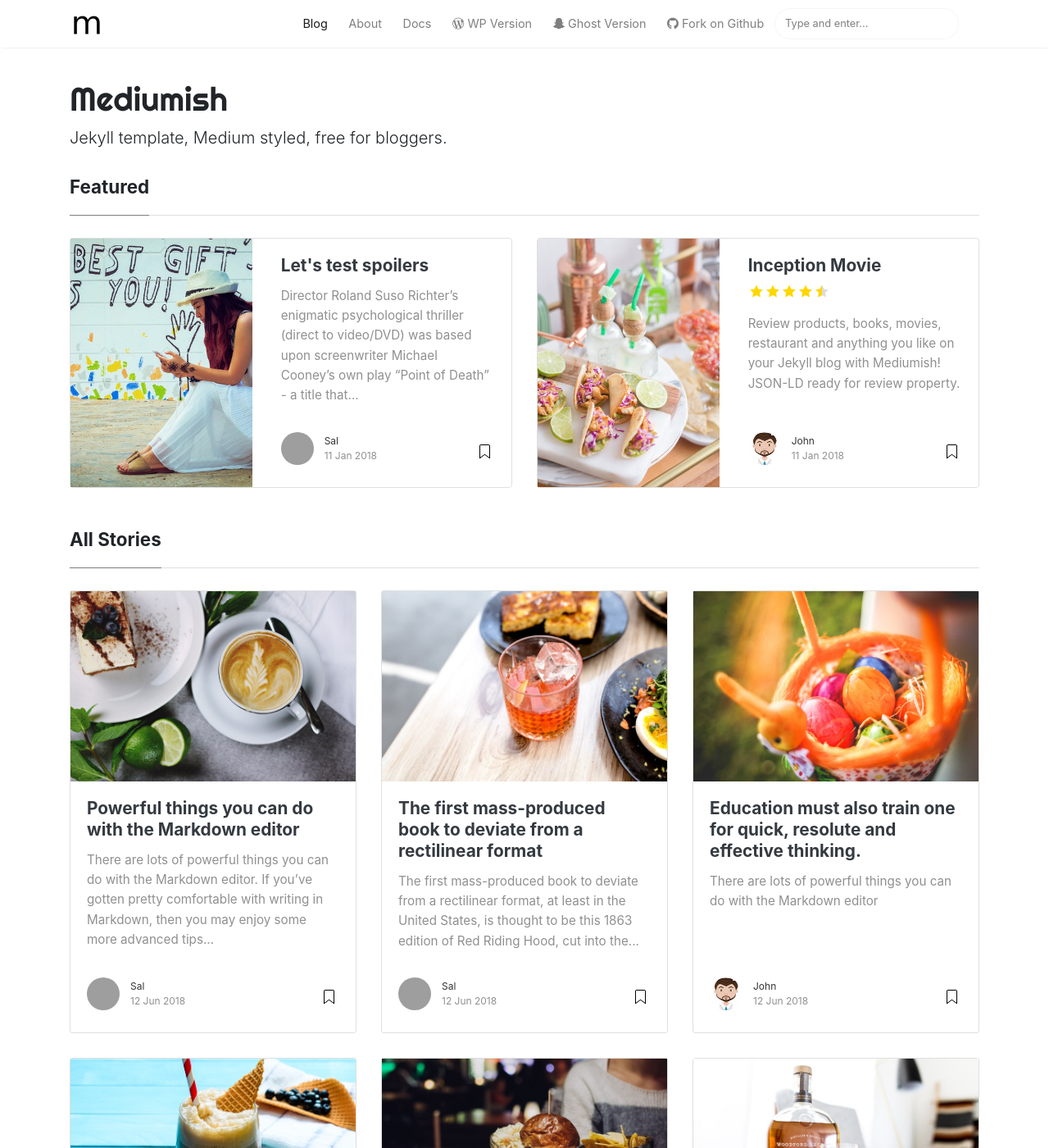
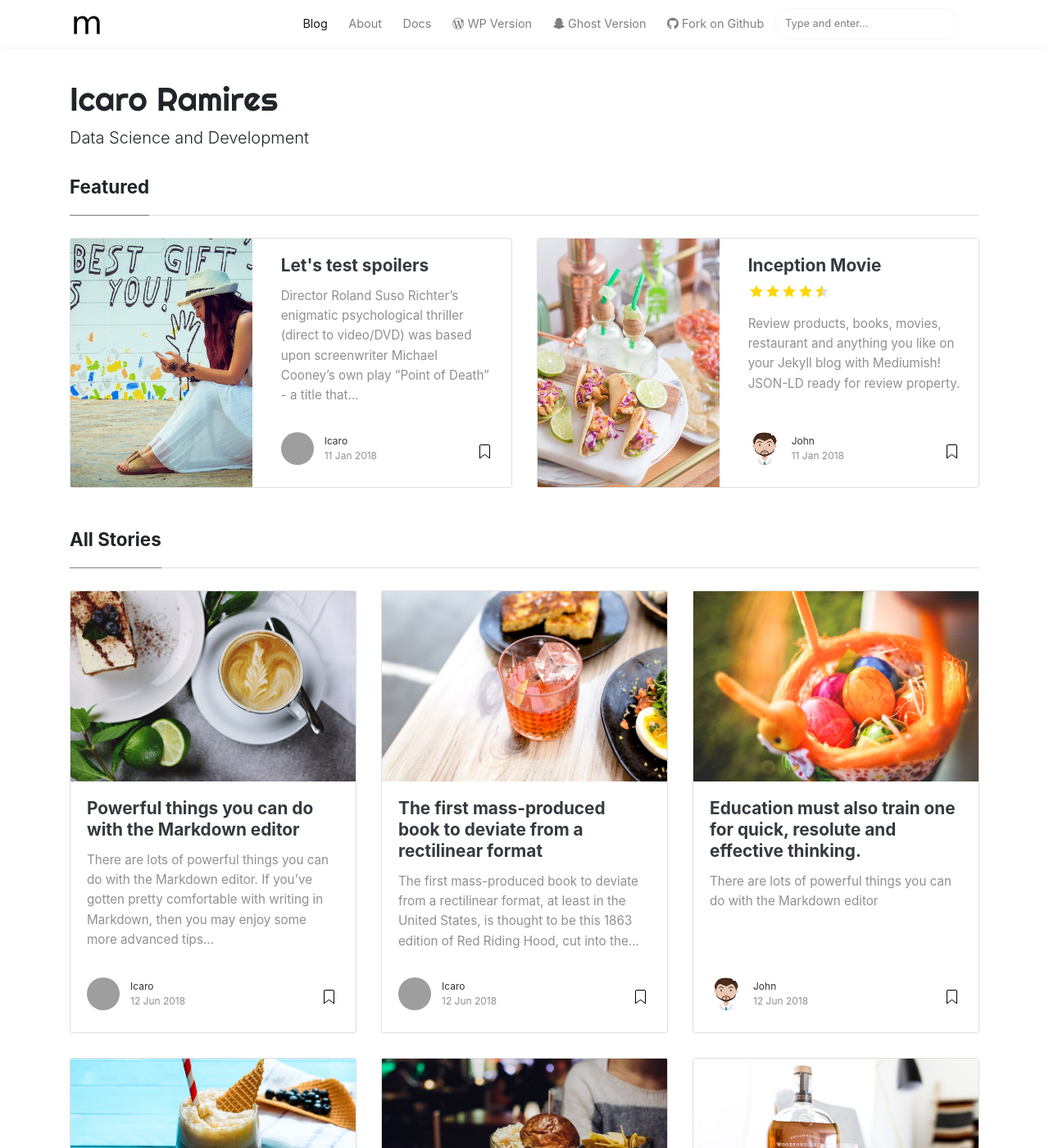
Before and after one commit to icaroramiires/icaroramiires.github.io, a Jekyll site: the page built from index.html, in a window 1280 px wide and 1400 px high. Shown: the whole window at 82% size. Built offline with Jekyll 4.4.1, drawn with Linux system fonts in a browser that asks for light colours; nearby versions of some CDN libraries; the list of posts is cut into pages by our own code; some of the changed text lies outside the part shown; grey boxes are pictures that could not be loaded.

Commit message:
new layout theme blog

```diff
--- a/_config.yml
+++ b/_config.yml
@@ -1,10 +1,10 @@
 # Site
-name: "Mediumish"
-title: "Mediumish"
-description: "Jekyll template, Medium styled, free for bloggers."
+name: "Icaro Ramires"
+title: "Icaro Ramires"
+description: "Data Science and Development"
 logo: 'assets/images/logo.png'
 favicon: 'assets/images/logo.png'
-baseurl: /mediumish-theme-jekyll
+baseurl: /
 google_analytics: 'UA-46278016-1'
 disqus: 'demowebsite'
 mailchimp-list: 'https://wowthemes.us11.list-manage.com/subscribe/post?u=8aeb20a530e124561927d3bd8&amp;id=8c3d2d214b'
@@ -14,13 +14,13 @@ permalink: /:title/
 # Authors
 authors:
   sal:
-    name: Sal
-    display_name: Sal
+    name: Icaro Ramires
+    display_name: Icaro
     gravatar: e56154546cf4be74e393c62d1ae9f9d4
-    email: wowthemesnet@gmail.com
-    web: https://www.wowthemes.net
-    twitter: https://twitter.com/wowthemesnet
-    description: "Author of Mediumish, a Bootstrap Medium styled template available for WordPress, HTML, Ghost and Jekyll. You are currently previewing Jekyll template demo."
+    email: icarobsi@hotmail.com
+    web: https://icaroramiires.github.io
+    twitter: https://twitter.com/_icaroramiires
+    description: "Msc. Study Data Science at UFBA"
   john:
     name: John
     display_name: John
```
Also changed, not shown: 1 other file.
